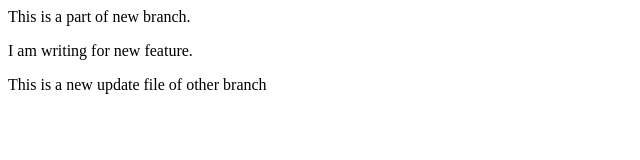
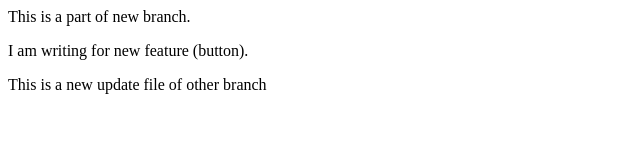
Before and after one commit to PikuChou06/localrepo, a plain HTML site: page index.html in a window 1280 px wide. Shown: the full height of the page, 0-640 px from the left. Drawn offline with Linux system fonts and the light colour scheme.

```diff
--- a/index.html
+++ b/index.html
@@ -1,3 +1,3 @@
 <p>This is a part of new branch.</p>
-<p>I am writing for new feature.</p>
+<p>I am writing for new feature (button).</p>
 <p>This is a new update file of other branch</p>
```
